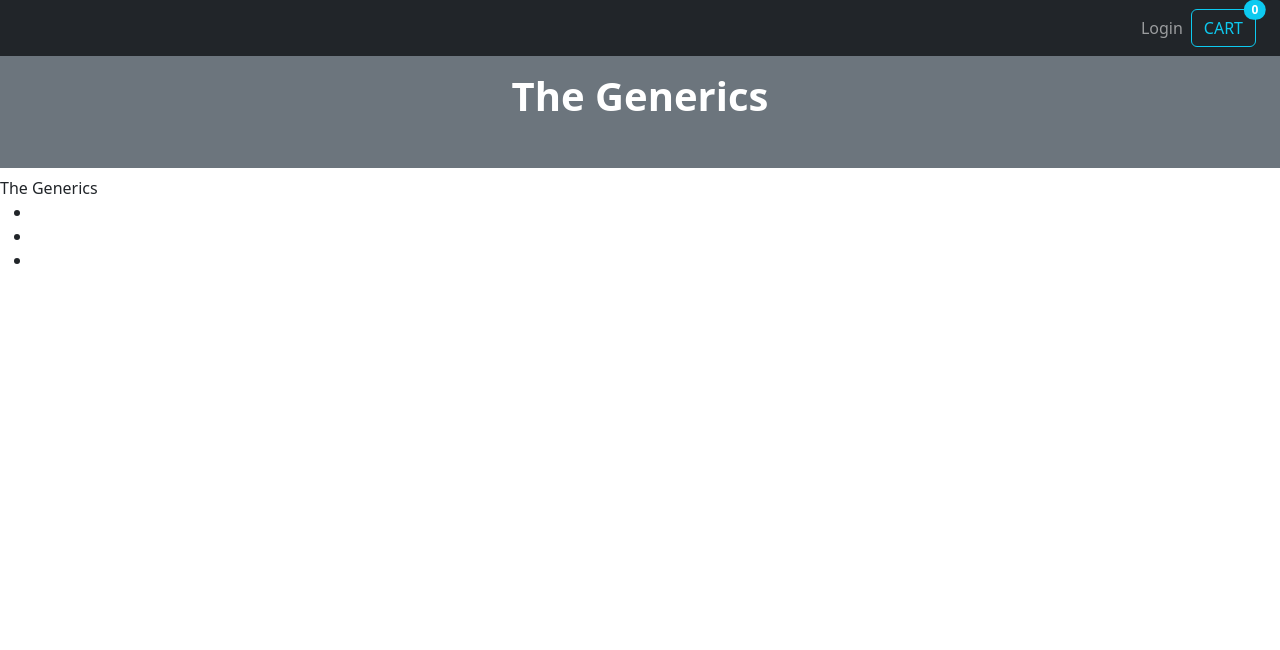
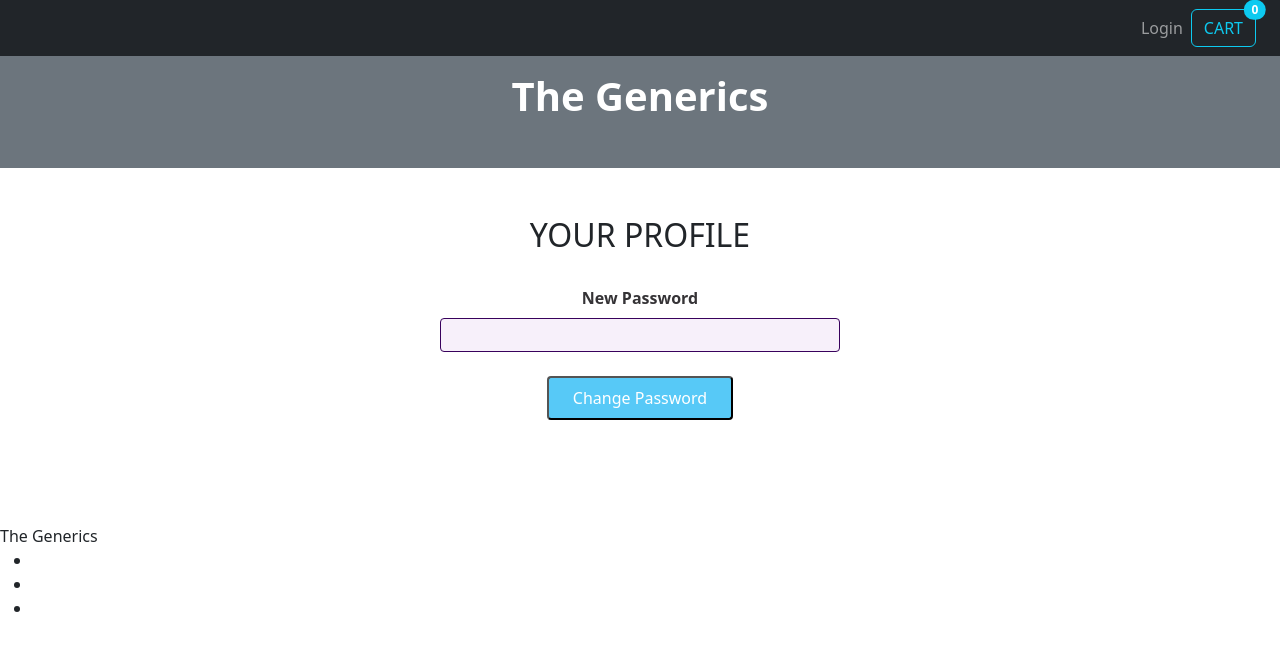
Before and after one commit to Abhaymn/E-Commerse, a React (Create React App) app: page /profile in a window 1280 px wide. Shown: the top 650 px of the page. Built offline with nearby package versions, Linux system fonts and the light colour scheme.

Commit message:
change password

```diff
--- a/src/components/Layout/Header.js
+++ b/src/components/Layout/Header.js
@@ -19,6 +19,7 @@ import Store from "../pages/Store";
 import AuthPage from "../pages/AuthPage";
 
 import AuthContext from "../../store/auth-context";
+import UserProfile from "../Profile/UserProfile";
 
 
 
@@ -61,12 +62,15 @@ const Header = (props) => {
             <Nav.Link className="ms-4" as={Link} to='/contact'>Contact Us</Nav.Link>
           </Nav>
         )}
-
-
         </Container>
+          {isLoggedIn && (
+        <Nav>
+          <NavLink as={Link} to="/profile">profile</NavLink>
+        </Nav>
+          )}
 
         {!isLoggedIn &&(
-        <Nav >
+        <Nav>
         <NavLink as={Link} to="/login">Login</NavLink>
         </Nav>
         )}
@@ -86,6 +90,7 @@ const Header = (props) => {
         <Route path="/home" element={<Home/>}/>
         <Route path="/store/*" element={<Store/>}/>
         <Route path="/login" element={<AuthPage/>}/>
+        <Route path="/profile" element={<UserProfile/>}/>
 
         <Route path="/contact" element={<Contact onAddDetails={addHandler}/>}/>
 
--- /dev/null
+++ b/src/components/Profile/ProfileForm.js
@@ -0,0 +1,45 @@
+import { useRef ,useContext} from 'react';
+import AuthContext from '../../store/auth-context';
+
+import classes from './ProfileForm.module.css';
+
+const ProfileForm = () => {
+
+  const newPasswordInputRef=useRef();
+  const authCtx=useContext(AuthContext);
+
+  const submitHandler=event=>{
+    event.preventDefault();
+
+    const enteredNewPassword=newPasswordInputRef.current.value;
+
+    fetch('https://identitytoolkit.googleapis.com/v1/accounts:update?key=AIzaSyAV72UVS1N9apaRS8c5TTv7llvie3nDL0s',{
+      method:'POST',
+      body:JSON.stringify({
+        idToken:authCtx.token,
+        password:enteredNewPassword,
+        returnSecureToken:false
+      }),
+      headers:{
+        'Content-Type':'application/json'
+      }
+    }).then(res=>{
+
+    });
+
+  };
+
+  return (
+    <form className={classes.form} onSubmit={submitHandler}>
+      <div className={classes.control}>
+        <label htmlFor='new-password'>New Password</label>
+        <input type='password' id='new-password' minLength="7" ref={newPasswordInputRef} />
+      </div>
+      <div className={classes.action}>
+        <button>Change Password</button>
+      </div>
+    </form>
+  );
+}
+
+export default ProfileForm;
--- /dev/null
+++ b/src/components/Profile/ProfileForm.module.css
@@ -0,0 +1,45 @@
+.form {
+  width: 95%;
+  max-width: 25rem;
+  margin: 2rem auto;
+}
+
+.control {
+  margin-bottom: 0.5rem;
+}
+
+.control label {
+  font-weight: bold;
+  margin-bottom: 0.5rem;
+  color: #353336;
+  display: block;
+}
+
+.control input {
+  display: block;
+  font: inherit;
+  width: 100%;
+  border-radius: 4px;
+  border: 1px solid #38015c;
+  padding: 0.25rem;
+  background-color: #f7f0fa;
+}
+
+.action {
+  margin-top: 1.5rem;
+}
+
+.action button {
+  font: inherit;
+  cursor: pointer;
+  padding: 0.5rem 1.5rem;
+  border-radius: 4px;
+  background-color: #57c9f7;
+  color: white;
+  /* border: 1px solid #38015c; */
+}
+
+.action button:hover {
+  background-color: #0a647a;
+  /* border-color: #540d83; */
+}
--- /dev/null
+++ b/src/components/Profile/UserProfile.js
@@ -0,0 +1,15 @@
+import ProfileForm from './ProfileForm';
+import classes from './UserProfile.module.css';
+
+const UserProfile = () => {
+  return (
+    <section className={classes.profile}>
+      <h2>YOUR PROFILE</h2>
+
+      <ProfileForm />
+      <br/>
+    </section>
+  );
+};
+
+export default UserProfile;
--- /dev/null
+++ b/src/components/Profile/UserProfile.module.css
@@ -0,0 +1,8 @@
+.profile {
+  margin: 3rem auto;
+  text-align: center;
+}
+
+.profile h1 {
+  font-size: 5rem;
+}
--- a/src/store/auth-context.js
+++ b/src/store/auth-context.js
@@ -4,7 +4,7 @@ const AuthContext=React.createContext({
     token:'',
     isLoggedIn:false,
     login:(token)=>{},
-    logout:()=>{}
+    logout:()=>{},
 });
 
 export const AuthContextprovider=(props)=>{
@@ -12,8 +12,8 @@ export const AuthContextprovider=(props)=>{
 
     const userIsLoggedIn= !!token;
 
-    const loginHandler=()=>{
-        setToken(null);
+    const loginHandler=(token)=>{
+        setToken(token);
     };
 
     const logoutHandler=()=>{
```
